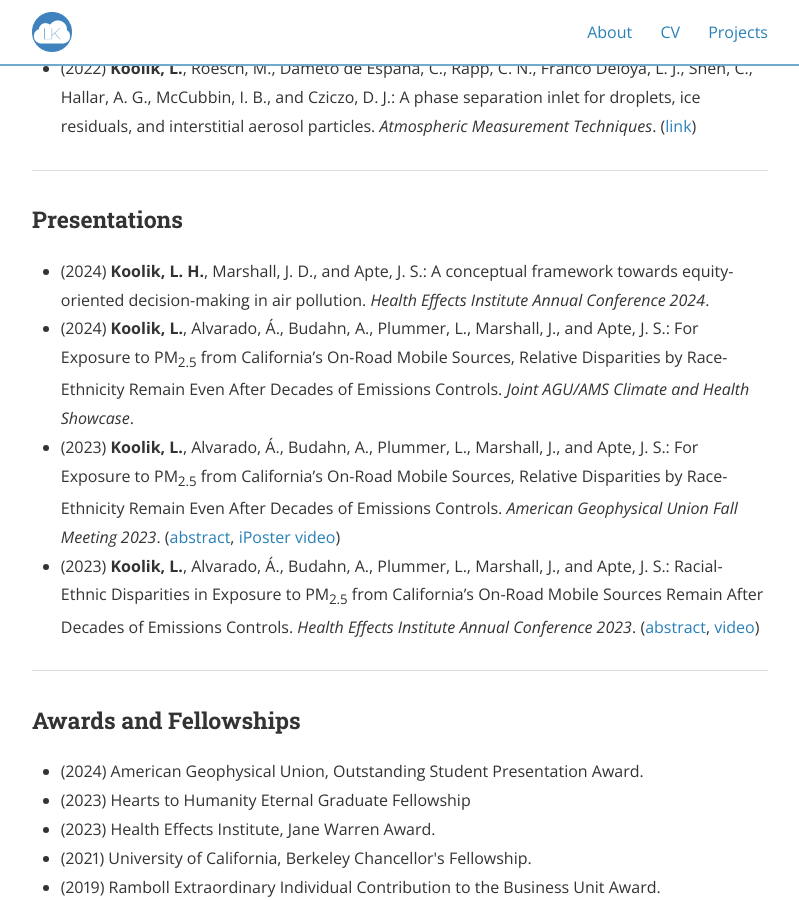
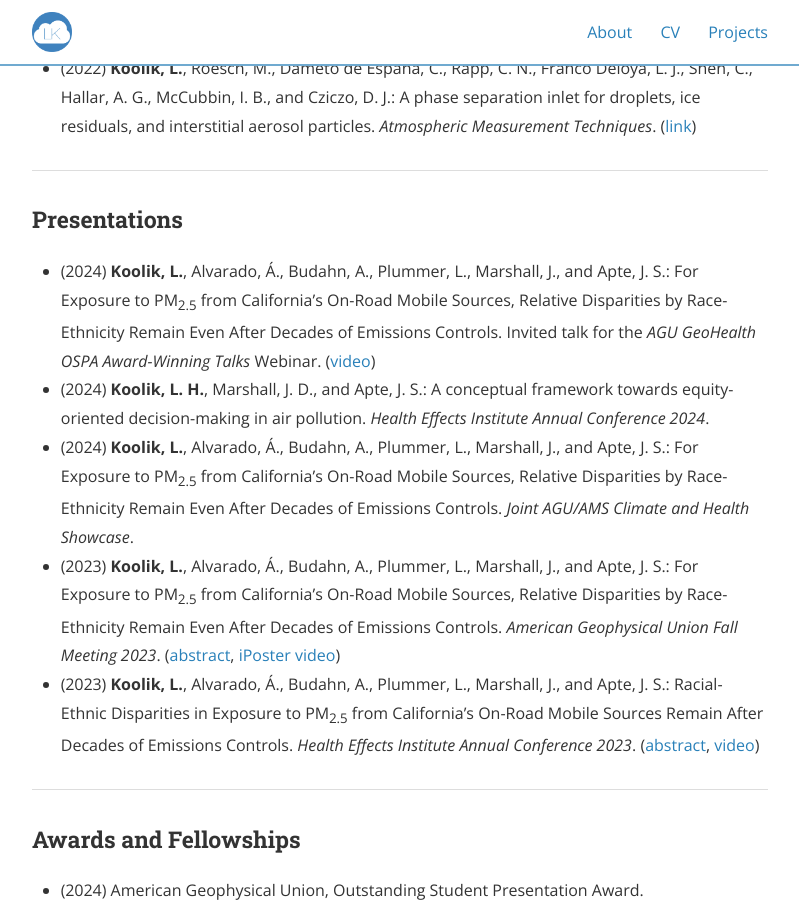
Before and after one commit to lkoolik/lkoolik.github.io, a Jekyll site: the page built from cv.md, in a window 1280 px wide and 900 px high, scrolled down 801 px. Shown: the whole window, without its empty margins (240-1039 px from the left). Built offline with Jekyll 4.4.1, drawn with Linux system fonts in a browser that asks for light colours; nearby versions of some CDN libraries.

Commit message:
Add OSPA invited talk

```diff
--- a/cv.md
+++ b/cv.md
@@ -29,6 +29,7 @@ main_nav: true
 
 <h3>Presentations</h3>
 <ul>
+  <li>(2024) <b>Koolik, L.</b>, Alvarado, Á., Budahn, A., Plummer, L., Marshall, J., and Apte, J. S.: For Exposure to PM<sub>2.5</sub> from California’s On-Road Mobile Sources, Relative Disparities by Race-Ethnicity Remain Even After Decades of Emissions Controls. Invited talk for the <i>AGU GeoHealth OSPA Award-Winning Talks</i> Webinar. (<a href="https://www.youtube.com/watch?v=LAqIPNALz8U">video</a>)</li>
   <li>(2024) <b>Koolik, L. H.</b>, Marshall, J. D., and Apte, J. S.: A conceptual framework towards equity-oriented decision-making in air pollution. <i> Health Effects Institute Annual Conference 2024</i>. </li>
   <li>(2024) <b>Koolik, L.</b>, Alvarado, Á., Budahn, A., Plummer, L., Marshall, J., and Apte, J. S.: For Exposure to PM<sub>2.5</sub> from California’s On-Road Mobile Sources, Relative Disparities by Race-Ethnicity Remain Even After Decades of Emissions Controls. <i> Joint AGU/AMS Climate and Health Showcase</i>. </li>
   <li>(2023) <b>Koolik, L.</b>, Alvarado, Á., Budahn, A., Plummer, L., Marshall, J., and Apte, J. S.: For Exposure to PM<sub>2.5</sub> from California’s On-Road Mobile Sources, Relative Disparities by Race-Ethnicity Remain Even After Decades of Emissions Controls. <i> American Geophysical Union Fall Meeting 2023</i>. (<a href="https://agu.confex.com/agu/fm23/meetingapp.cgi/Paper/1353220">abstract</a>, <a href="https://agu23.ipostersessions.com/Default.aspx?s=FF-09-E2-4C-26-D4-09-E3-C2-CE-6B-CC-C2-18-BF-D0">iPoster video</a>)</li>
```
